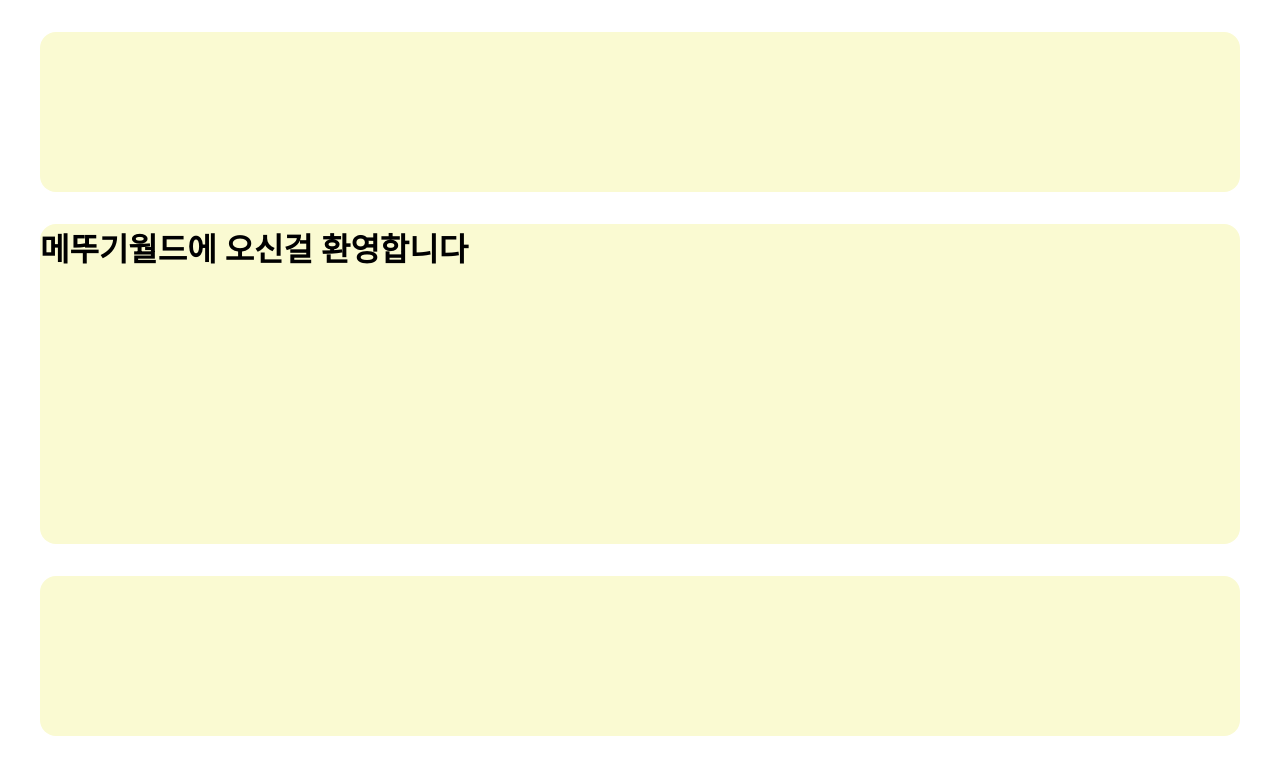
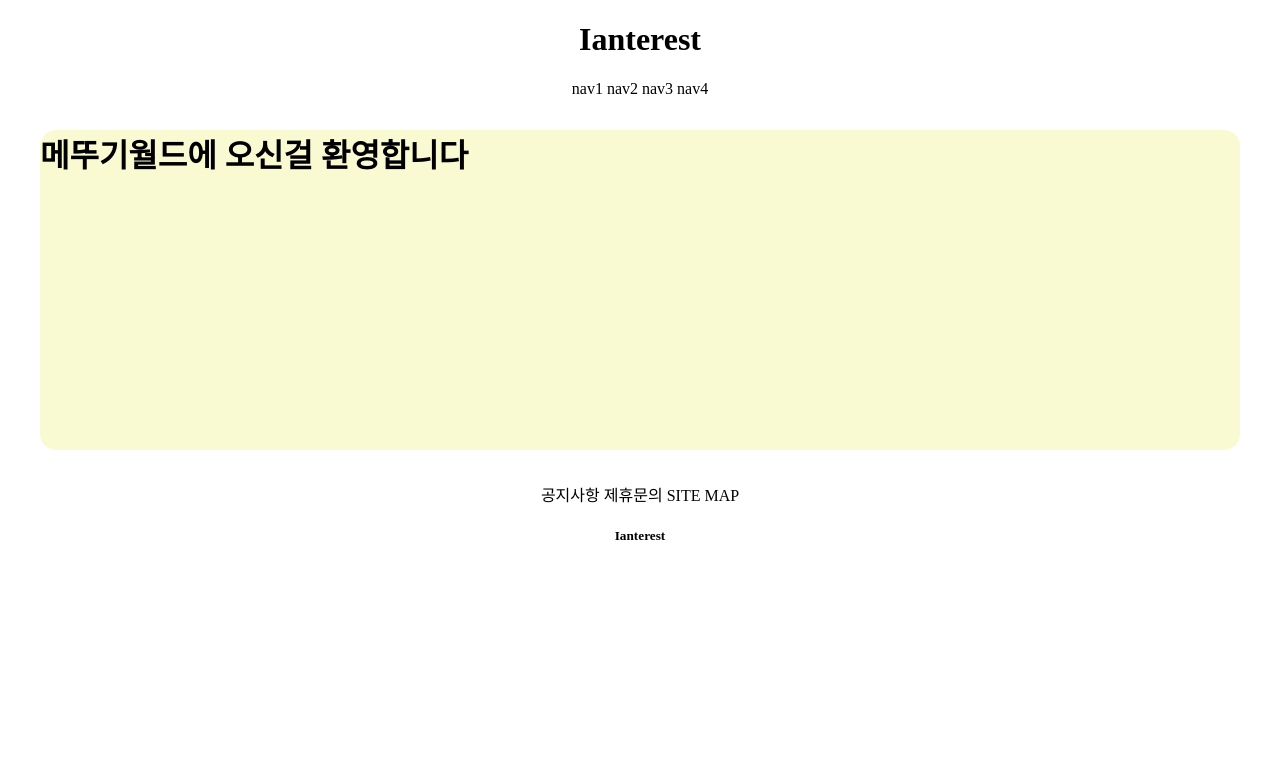
Before and after one commit to kokimian/git_1ban_web_practice, a Django app: page /account/hello_world/ in a window 1280 px wide. Shown: the top 775 px of the page. Run offline with Django 3.2, Linux system fonts and the light colour scheme; parts of the project's set-up code (start-up, migrations or seed data) failed here and were passed over.

Commit message:
2021/07/05 web practice 2

```diff
--- a/templates/footer.html
+++ b/templates/footer.html
@@ -1,2 +1,12 @@
-<div style="height: 10rem; background-color: lightgoldenrodyellow; border-radius: 1rem; margin: 2rem">
+<div style="text-align: center">
+
+    <div>
+        <span>공지사항</span>
+        <span>제휴문의</span>
+        <span>SITE MAP</span>
+    </div>
+    <div>
+        <h5>Ianterest</h5>
+    </div>
+
 </div>
--- a/templates/head.html
+++ b/templates/head.html
@@ -1,4 +1,4 @@
 <head>
     <meta charset="UTF-8">
-    <title>Title</title>
+    <title>testingtesting</title>
 </head>
--- a/templates/header.html
+++ b/templates/header.html
@@ -1,2 +1,13 @@
-<div style="height: 10rem; background-color: lightgoldenrodyellow; border-radius: 1rem; margin: 2rem">
+<div style="text-align: center">
+
+    <div>
+        <h1>Ianterest</h1>
+    </div>
+    <div>
+        <span>nav1</span>
+        <span>nav2</span>
+        <span>nav3</span>
+        <span>nav4</span>
+    </div>
+
 </div>
```
